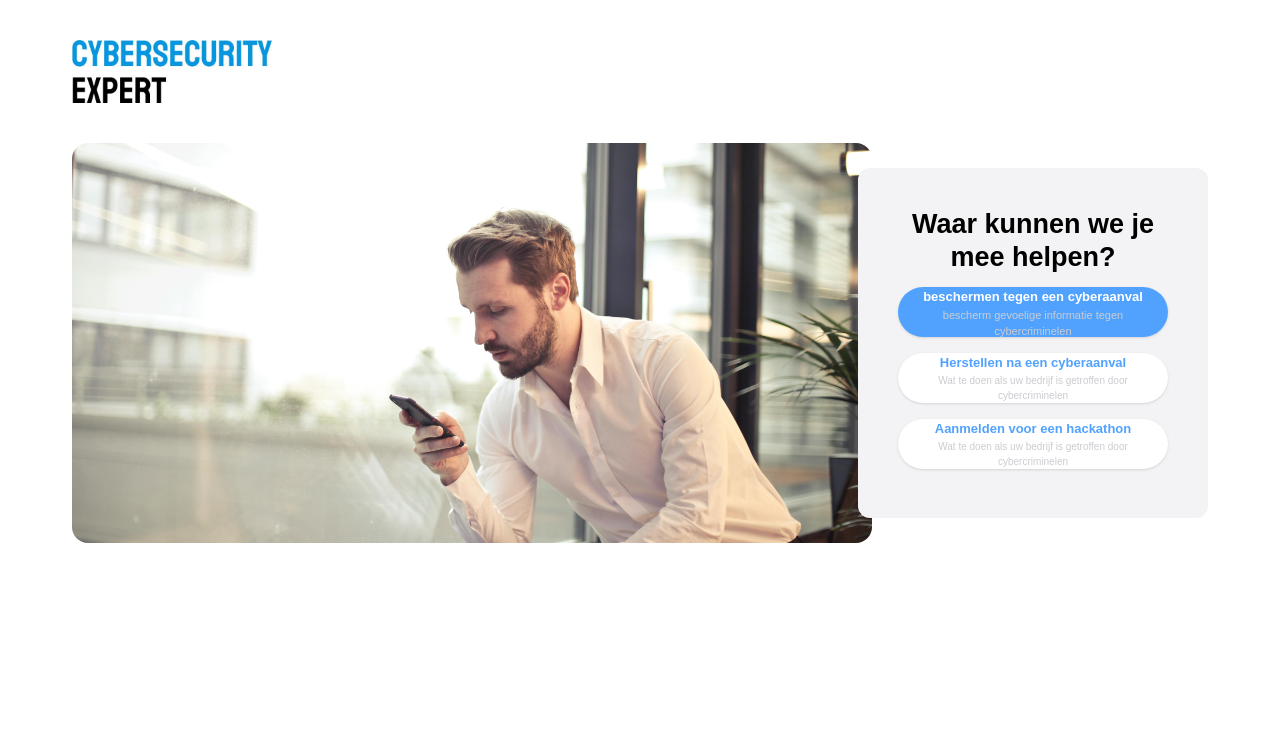
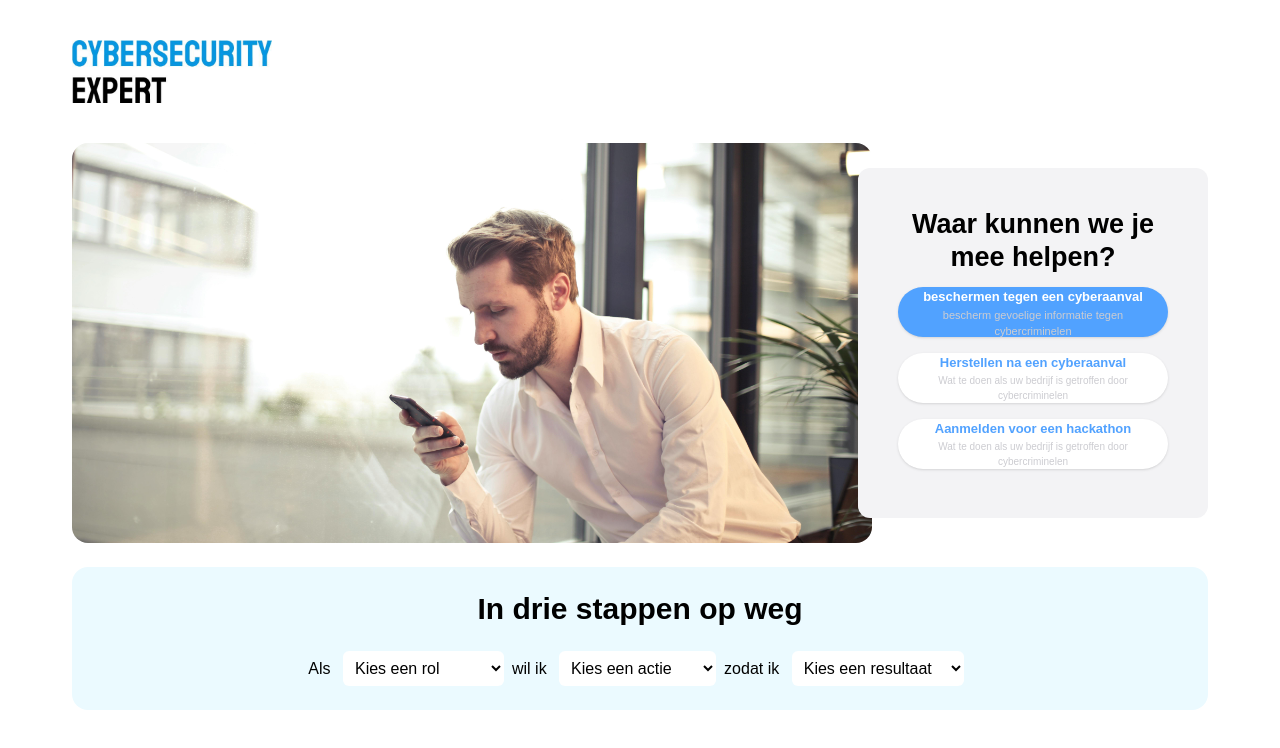
Before and after one commit to kris-den-hertog/cybersecurity-expert, a Next.js app: page / in a window 1280 px wide. Shown: the top 748 px of the page. Built offline with nearby package versions, Linux system fonts and the light colour scheme.

Commit message:
Meneer de tovenaar toegevoegd

```diff
--- a/src/app/herstel/page.tsx
+++ b/src/app/herstel/page.tsx
@@ -5,7 +5,7 @@ export default function Herstel() {
     return (  <div className="min-h-screen ">
             <div className="max-w-[1200px] mx-auto px-4">
                 <Nav />
-
+                   <a href="../" className="text-blue-400 underline">Terug</a>
                 {/* Hero Section */}
                 <div className="text-center mb-12">
                     <div className="inline-flex items-center justify-center w-16 h-16 bg-gradient-to-r from-red-500 to-orange-500 rounded-full mb-6">
--- a/src/app/page.tsx
+++ b/src/app/page.tsx
@@ -1,4 +1,5 @@
 import Nav from "@/components/nav";
+import Wizard from "@/components/wizard";
 
 export default function Home() {
   return (
@@ -44,6 +45,7 @@ export default function Home() {
                        w-full h-[250px] sm:h-[300px] md:h-[350px] lg:w-[800px] lg:h-[400px]
                        mx-auto lg:mx-0 lg:m-6" />
       </div>
+      <Wizard/>
     </div>
   );
 }
--- a/src/components/wizard.tsx
+++ b/src/components/wizard.tsx
@@ -0,0 +1,43 @@
+import React from "react";
+
+export default function Wizard() {
+    const roles = ["MKB bedrijf", "Security IT bedrijf", "Werkzoekende"];
+    const actions = ["Leren", "Starten", "Een baan vinden"];
+    const results = ["Kan groeien", "Kan verdienen", "Mezelf ontwikkelen"];
+
+    return (
+        <div className="bg-[#EBFAFF] rounded-2xl py-6 px-7 text-center">
+            <h1 className="font-bold text-3xl">In drie stappen op weg</h1>
+            <br />
+            <p>
+                Als{" "}
+                <select className="mx-2 bg-white p-2 rounded-md">
+                    <option value="">Kies een rol</option>
+                    {roles.map((role) => (
+                        <option key={role} value={role.toLowerCase()}>
+                            {role}
+                        </option>
+                    ))}
+                </select>
+                wil ik{" "}
+                <select className="mx-2 bg-white p-2 rounded-md">
+                    <option value="">Kies een actie</option>
+                    {actions.map((action) => (
+                        <option key={action} value={action.toLowerCase()}>
+                            {action}
+                        </option>
+                    ))}
+                </select>
+                zodat ik{" "}
+                <select className="mx-2 bg-white p-2 rounded-md">
+                    <option value="">Kies een resultaat</option>
+                    {results.map((result) => (
+                        <option key={result} value={result.toLowerCase()}>
+                            {result}
+                        </option>
+                    ))}
+                </select>
+            </p>
+        </div>
+    );
+}
```
